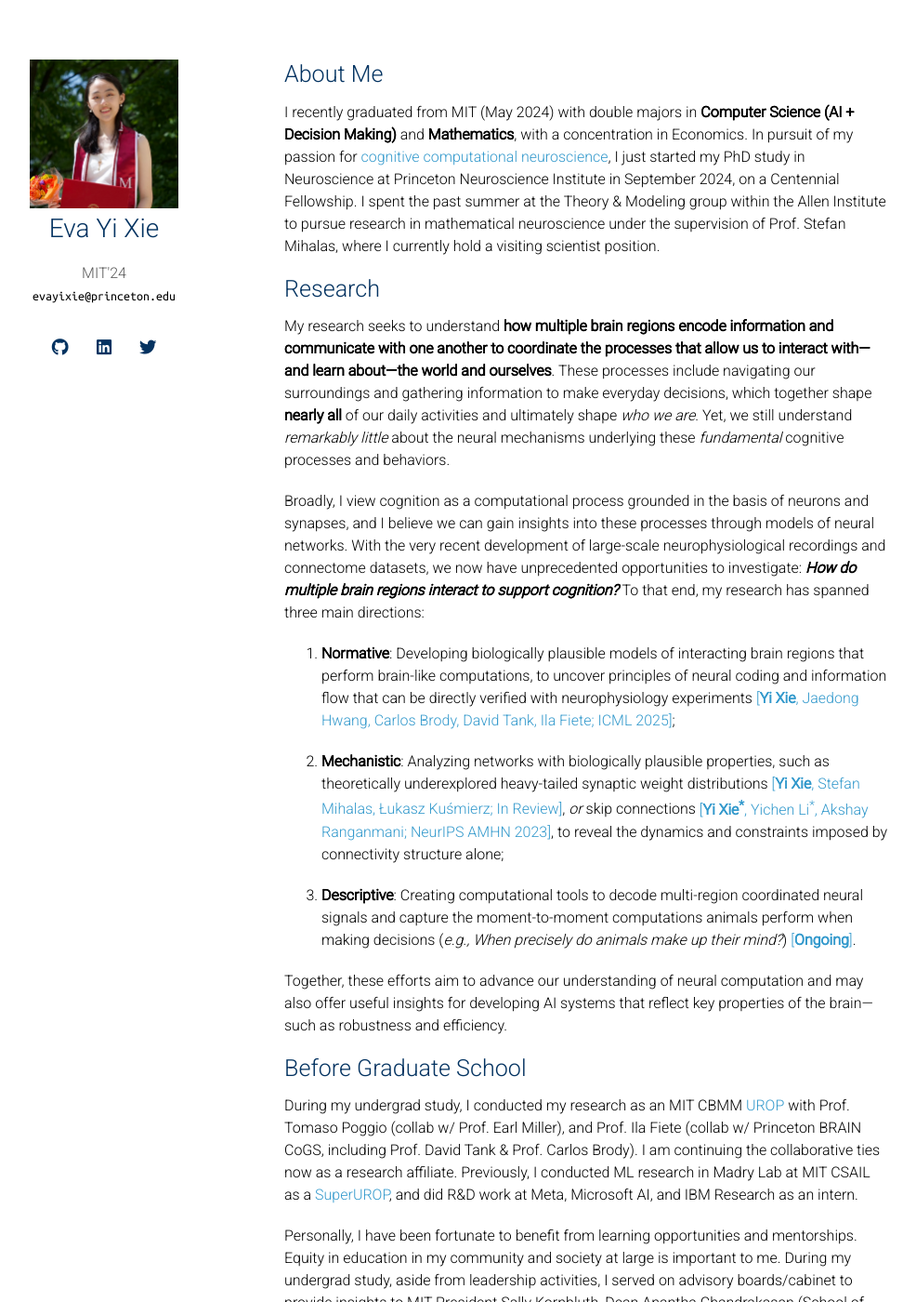
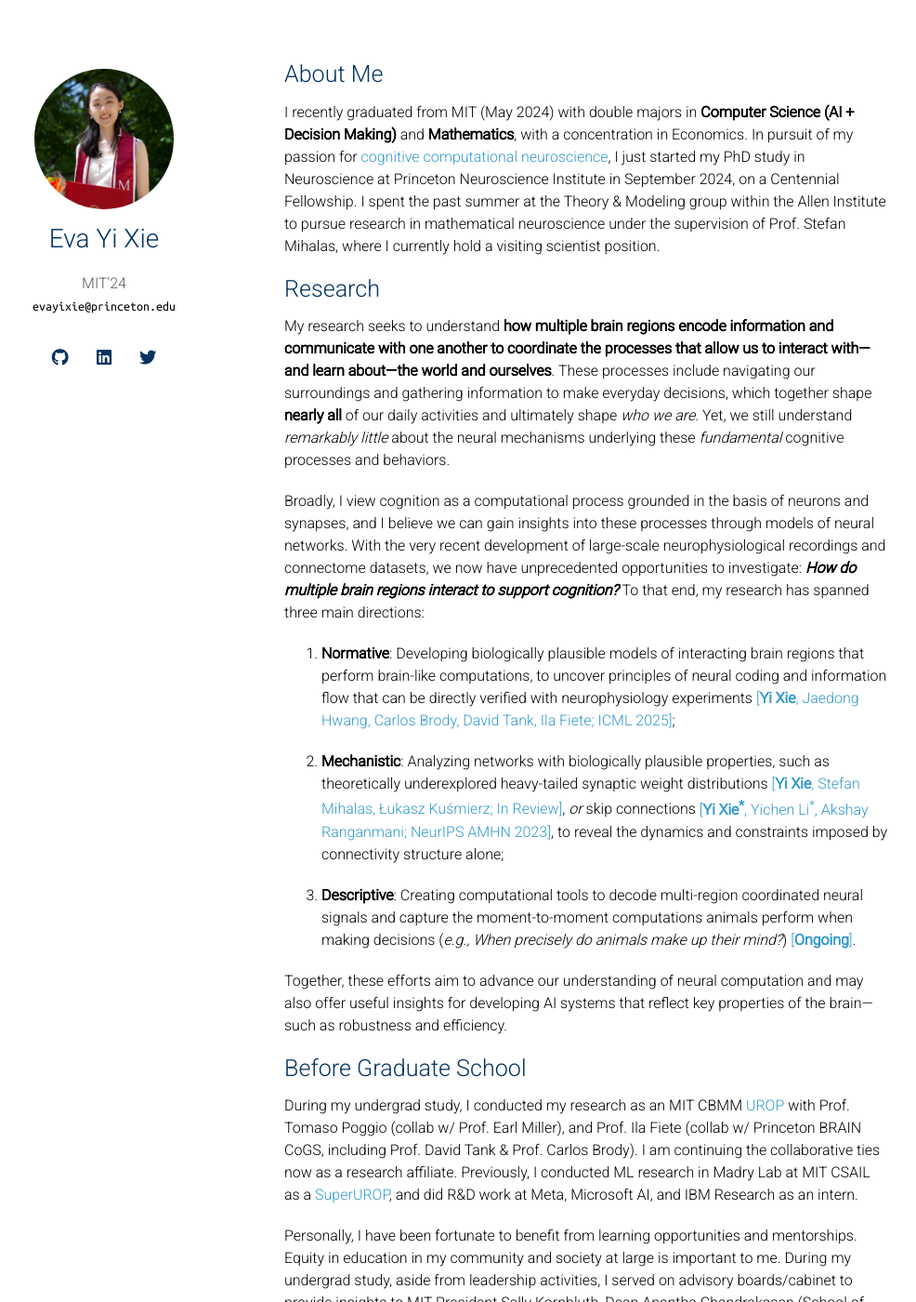
Before and after one commit to minzsiure/minzsiure.github.io, a Jekyll site: the page built from index.md, in a window 1280 px wide and 1400 px high. Shown: the whole window at 93% size, without its empty margins (164-1150 px from the left). Built offline with Jekyll 4.4.1, drawn with Linux system fonts in a browser that asks for light colours; nearby versions of some CDN libraries; a style sheet for code colours, icons or effects is not loaded; our own code applies the rules of GitHub Pages for plain Markdown files.

Commit message:
bigger circle

```diff
--- a/_sass/minimal-light.scss
+++ b/_sass/minimal-light.scss
@@ -234,31 +234,21 @@ papertitle {
     }
 
     .image.avatar {
-      border-radius: 0%;
+      border-radius: 100%;
     }
 
       .image.avatar:before {
         display: none;
       }
 
-    //   .image.avatar img {
-    //     border-radius: 100%;
-    //     width: 45%;
-    //     padding: 20px;
-    //     // border: 1px solid #ddd;
-    //     // padding: 3px;
-    //     // box-shadow: 0 -1px 5px 1px rgba(200, 200, 200, 0.3);
-    //   }
-        .image.avatar img {
-            border-radius: 0%;
-            /* makes it square */
-            width: 160px;
-            /* increase size as desired */
-            height: 160px;
-            /* ensures it's square */
-            padding: 0px;
-            /* optional: reduce padding */
-        }
+      .image.avatar img {
+        border-radius: 100%;
+        width: 65%;
+        padding: 10px;
+        // border: 1px solid #ddd;
+        // padding: 3px;
+        // box-shadow: 0 -1px 5px 1px rgba(200, 200, 200, 0.3);
+      }
     #header .image.avatar {
       margin: 0 0 1em 0;
       width: 8.00em;
```
